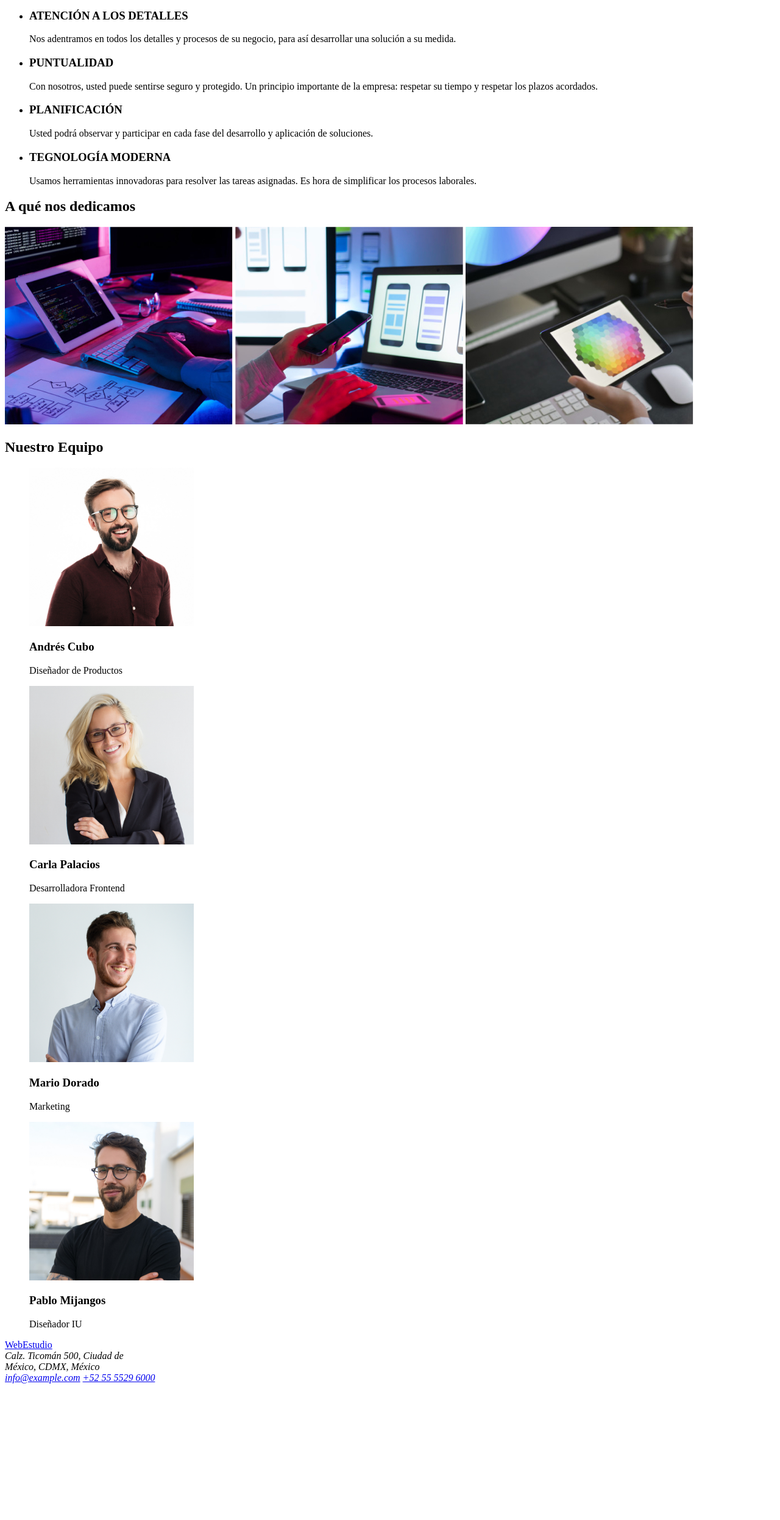
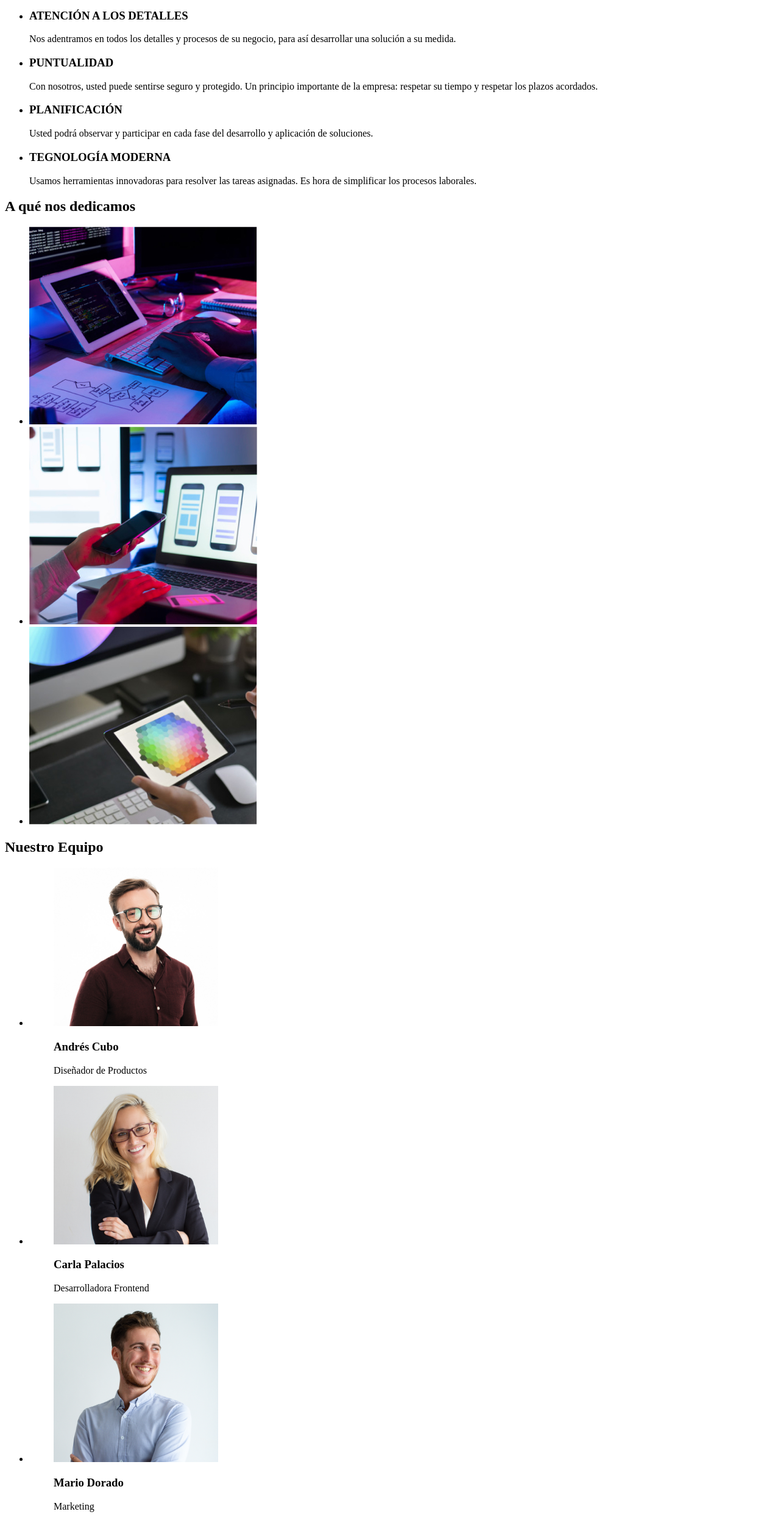
Before and after one commit to dsantam13/goit-markup-hw-01, a plain HTML site: page index.html in a window 1280 px wide. Shown: the part 240-2733 px from the top of the page at 61% size. Before the commit the page ends 2517 px from the top, so only its background shows below. Drawn offline with Linux system fonts and the light colour scheme.

Commit message:
Se formate el código en Prettier y se incluyen listas para las sección de A qué nos dedicamos y Nuestro Equipo en el archivo index.html

```diff
--- a/index.html
+++ b/index.html
@@ -1,15 +1,15 @@
 <!DOCTYPE html>
 <html lang="es">
   <head>
-        <meta charset="utf-8">
-        <meta name="description" content="homework 1: Web Studio Project">
-        <meta name="viewport" content="width=device-width, initial-scale=1">
+    <meta charset="utf-8" />
+    <meta name="description" content="homework 1: Web Studio Project" />
+    <meta name="viewport" content="width=device-width, initial-scale=1" />
     <title>Web Studio Project</title>
   </head>
   <body>
     <header>
       <nav>
-                    <a href="#">WebEstudio</a>
+        <a class="logo" href="#">WebEstudio</a>
         <ul>
           <li><a href="#">Estudio</a></li>
           <li><a href="#">Portafolio</a></li>
@@ -30,64 +30,107 @@
         <ul>
           <li>
             <h3>ATENCIÓN A LOS DETALLES</h3>
-                        <p>Nos adentramos en todos los detalles y procesos de su negocio, para así desarrollar una solución a su medida.</p>
+            <p>
+              Nos adentramos en todos los detalles y procesos de su negocio,
+              para así desarrollar una solución a su medida.
+            </p>
           </li>
           <li>
             <h3>PUNTUALIDAD</h3>
-                        <p>Con nosotros, usted puede sentirse seguro y protegido. Un principio importante de la empresa: respetar su tiempo y respetar los plazos acordados.</p>
+            <p>
+              Con nosotros, usted puede sentirse seguro y protegido. Un
+              principio importante de la empresa: respetar su tiempo y respetar
+              los plazos acordados.
+            </p>
           </li>
           <li>
             <h3>PLANIFICACIÓN</h3>
-                        <p>Usted podrá observar y participar en cada fase del desarrollo y aplicación de soluciones.</p>
+            <p>
+              Usted podrá observar y participar en cada fase del desarrollo y
+              aplicación de soluciones.
+            </p>
           </li>
           <li>
             <h3>TEGNOLOGÍA MODERNA</h3>
-                        <p>Usamos herramientas innovadoras para resolver las tareas asignadas. Es hora de simplificar los procesos laborales.</p>
+            <p>
+              Usamos herramientas innovadoras para resolver las tareas
+              asignadas. Es hora de simplificar los procesos laborales.
+            </p>
           </li>
         </ul>
       </section>
       <section id="servicios">
         <h2>A qué nos dedicamos</h2>
-                    <img src="images/imagen.jpg" alt="persona digitando código" width="374">
-                    <img src="images/imagen1.jpg" alt="computador y celular" width="374">
-                    <img src="images/imagen2.jpg" alt="eligiendo colores desde una tablet" width="374">
+        <ul>
+          <li>
+            <img
+              src="images/imagen.jpg"
+              alt="persona digitando código"
+              width="374"
+            />
+          </li>
+          <li>
+            <img
+              src="images/imagen1.jpg"
+              alt="computador y celular"
+              width="374"
+            />
+          </li>
+          <li>
+            <img
+              src="images/imagen2.jpg"
+              alt="eligiendo colores desde una tablet"
+              width="374"
+            />
+          </li>
+        </ul>
       </section>
       <section id="equipo">
         <h2>Nuestro Equipo</h2>
+        <ul>
+          <li>
             <figure>
-                    <img src="images/imagen3.jpg" alt="Andrés Cubo" width="270">
+              <img src="images/imagen3.jpg" alt="Andrés Cubo" width="270" />
               <figcaption>
                 <h3>Andrés Cubo</h3>
                 Diseñador de Productos
               </figcaption>
             </figure>
+          </li>
+          <li>
             <figure>
-                    <img src="images/imagen4.jpg" alt="Carla Palacios" width="270">
+              <img src="images/imagen4.jpg" alt="Carla Palacios" width="270" />
               <figcaption>
                 <h3>Carla Palacios</h3>
                 Desarrolladora Frontend
               </figcaption>
             </figure>
+          </li>
+          <li>
             <figure>
-                    <img src="images/imagen5.jpg" alt="Mario Dorado" width="270">
+              <img src="images/imagen5.jpg" alt="Mario Dorado" width="270" />
               <figcaption>
                 <h3>Mario Dorado</h3>
                 Marketing
               </figcaption>
             </figure>
+          </li>
+          <li>
             <figure>
-                    <img src="images/imagen6.jpg" alt="Pablo Mijangos" width="270">
+              <img src="images/imagen6.jpg" alt="Pablo Mijangos" width="270" />
               <figcaption>
                 <h3>Pablo Mijangos</h3>
                 Diseñador IU
               </figcaption>
             </figure>
+          </li>
+        </ul>
       </section>
     </main>
     <footer>
-            <a href="#">WebEstudio</a>
+      <a class="logo" href="#">WebEstudio</a>
       <address>
-                Calz. Ticomán 500, Ciudad de <br>
+        Calz. Ticomán 500, Ciudad de <br />
         México, CDMX, México
       </address>
       <address>
```
Lines whose indentation alone changed are shown as unchanged.
